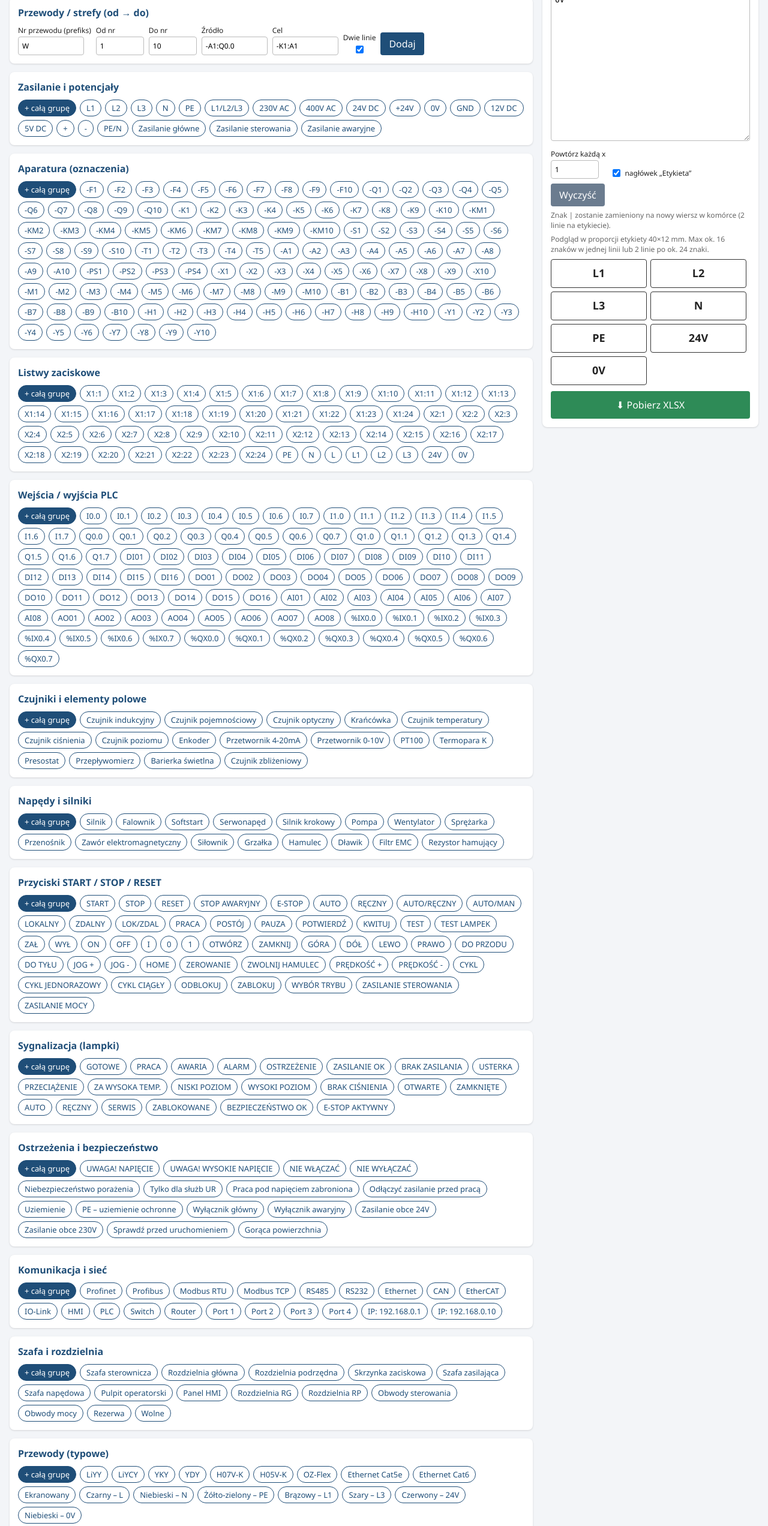
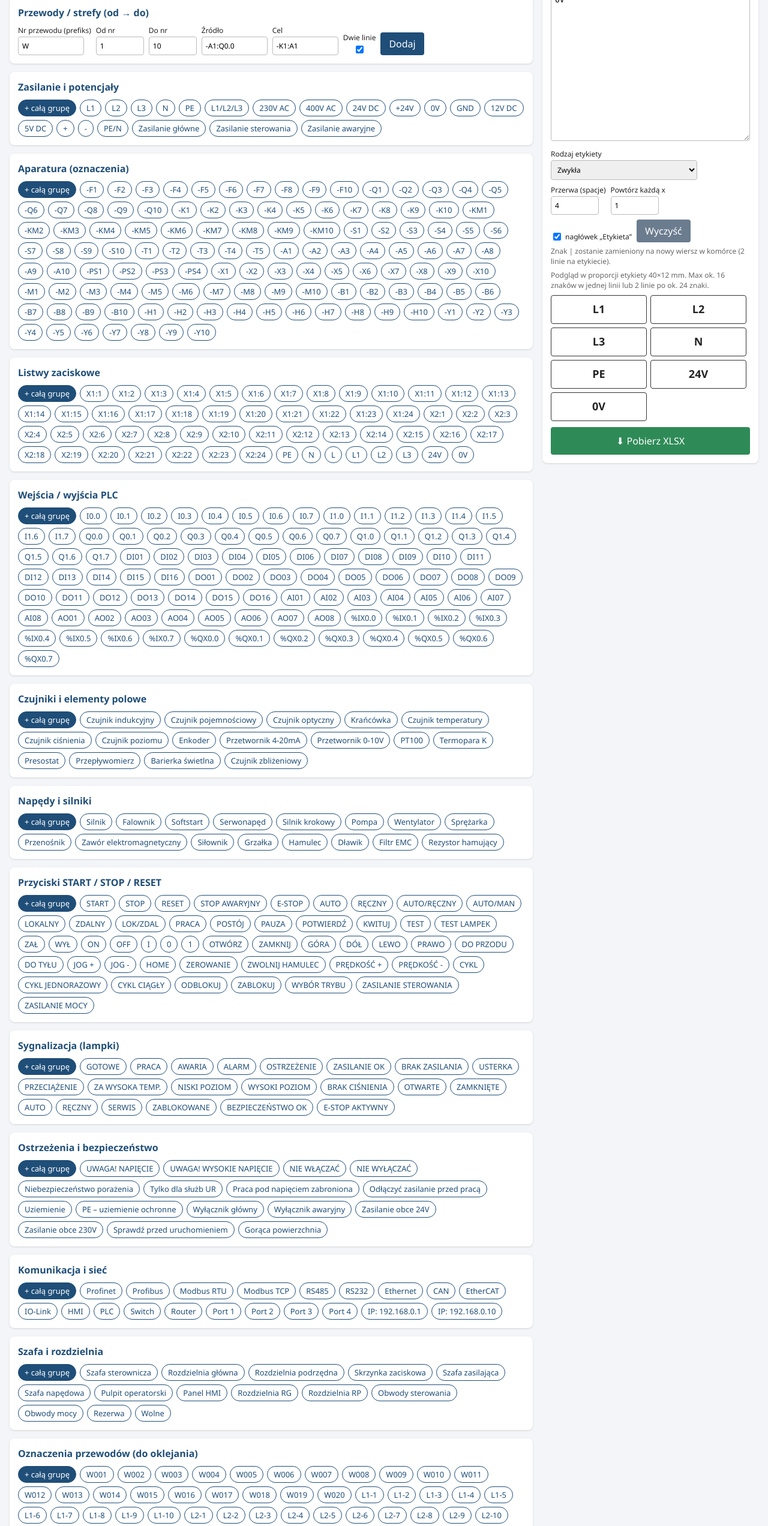
Before and after one commit to kinio19/etykiety-automatyka, a plain HTML site: page index.html in a window 1280 px wide. Shown: the part 240-2784 px from the top of the page at 60% size. Drawn offline with Linux system fonts and the light colour scheme.

Commit message:
Etykiety na przewody: tryb owijany i choragiewka
Co-authored-by: Copilot App <223556219+Copilot@users.noreply.github.com>

```diff
--- a/index.html
+++ b/index.html
@@ -77,6 +77,8 @@ textarea{width:100%;height:340px;font-family:Consolas,monospace;font-size:13px}
       <h2>Twoja lista etykiet (<span id="cnt">0</span>)</h2>
       <textarea id="list" oninput="update()" placeholder="Jedna etykieta w wierszu. Dwie linie na etykiecie: użyj znaku | (np. -Q1|Wyłącznik główny)"></textarea>
       <div class="row" style="margin-top:8px">
+        <label>Rodzaj etykiety<select id="mode" onchange="document.getElementById('gap').value=this.value==='flag'?10:4;update()"><option value="normal">Zwykła</option><option value="wrap">Na przewód (tekst 2×, owijana)</option><option value="flag">Chorągiewka (tekst – przerwa – tekst)</option></select></label>
+        <label>Przerwa (spacje)<input type="number" id="gap" value="4" min="1" max="30" oninput="update()"></label>
         <label>Powtórz każdą x<input type="number" id="rep" value="1" min="1" oninput="update()"></label>
         <label style="flex-direction:row;align-items:center;gap:4px"><input type="checkbox" id="hd" checked> nagłówek „Etykieta”</label>
         <button class="s" onclick="document.getElementById('list').value='';update()">Wyczyść</button>
@@ -105,6 +107,7 @@ const CATS={
  'Ostrzeżenia i bezpieczeństwo':['UWAGA! NAPIĘCIE','UWAGA! WYSOKIE NAPIĘCIE','NIE WŁĄCZAĆ','NIE WYŁĄCZAĆ','Niebezpieczeństwo porażenia','Tylko dla służb UR','Praca pod napięciem zabroniona','Odłączyć zasilanie przed pracą','Uziemienie','PE – uziemienie ochronne','Wyłącznik główny','Wyłącznik awaryjny','Zasilanie obce 24V','Zasilanie obce 230V','Sprawdź przed uruchomieniem','Gorąca powierzchnia'],
  'Komunikacja i sieć':['Profinet','Profibus','Modbus RTU','Modbus TCP','RS485','RS232','Ethernet','CAN','EtherCAT','IO-Link','HMI','PLC','Switch','Router','Port 1','Port 2','Port 3','Port 4','IP: 192.168.0.1','IP: 192.168.0.10'],
  'Szafa i rozdzielnia':['Szafa sterownicza','Rozdzielnia główna','Rozdzielnia podrzędna','Skrzynka zaciskowa','Szafa zasilająca','Szafa napędowa','Pulpit operatorski','Panel HMI','Rozdzielnia RG','Rozdzielnia RP','Obwody sterowania','Obwody mocy','Rezerwa','Wolne'],
+ 'Oznaczenia przewodów (do oklejania)':[...range('W',1,20,3),...range('L1-',1,10),...range('L2-',1,10),...range('L3-',1,10),...range('N-',1,10),...range('PE-',1,10),...range('+24V-',1,10),...range('0V-',1,10),...range('1.',1,20),...range('A',1,20),'L1','L2','L3','N','PE','+24V','0V','24V DC','230V AC','U','V','W','U1','V1','W1','PE-M1','START','STOP','E-STOP','AUTO','RESET','I0.0','I0.1','Q0.0','Q0.1','AI1','AO1','RS485 A','RS485 B','ETH 1','ETH 2','CAN H','CAN L','TX','RX'],
  'Przewody (typowe)':['LiYY','LiYCY','YKY','YDY','H07V-K','H05V-K','OZ-Flex','Ethernet Cat5e','Ethernet Cat6','Ekranowany','Czarny – L','Niebieski – N','Żółto-zielony – PE','Brązowy – L1','Szary – L3','Czerwony – 24V','Niebieski – 0V']
 };
 
@@ -147,7 +150,9 @@ function genWires(){
 function getLabels(){
   const rep=Math.max(1,+$('rep').value||1);
   const base=$('list').value.split('\n').map(s=>s.trim()).filter(Boolean).map(s=>s.replace(/\|/g,'\n'));
-  const out=[];for(const l of base)for(let i=0;i<rep;i++)out.push(l);
+  const mode=$('mode').value,gap=' '.repeat(Math.max(1,+$('gap').value||1));
+  const tf=l=>mode==='normal'?l:l.split('\n').map(s=>s+gap+s).join('\n');
+  const out=[];for(const l of base)for(let i=0;i<rep;i++)out.push(tf(l));
   return out;
 }
 function update(){
--- a/sw.js
+++ b/sw.js
@@ -1,4 +1,4 @@
-const CACHE = 'etykiety-v1';
+const CACHE = 'etykiety-v2';
 const FILES = ['./', './index.html', './manifest.json', './icon-192.png', './icon-512.png'];
 
 self.addEventListener('install', e => {
```
